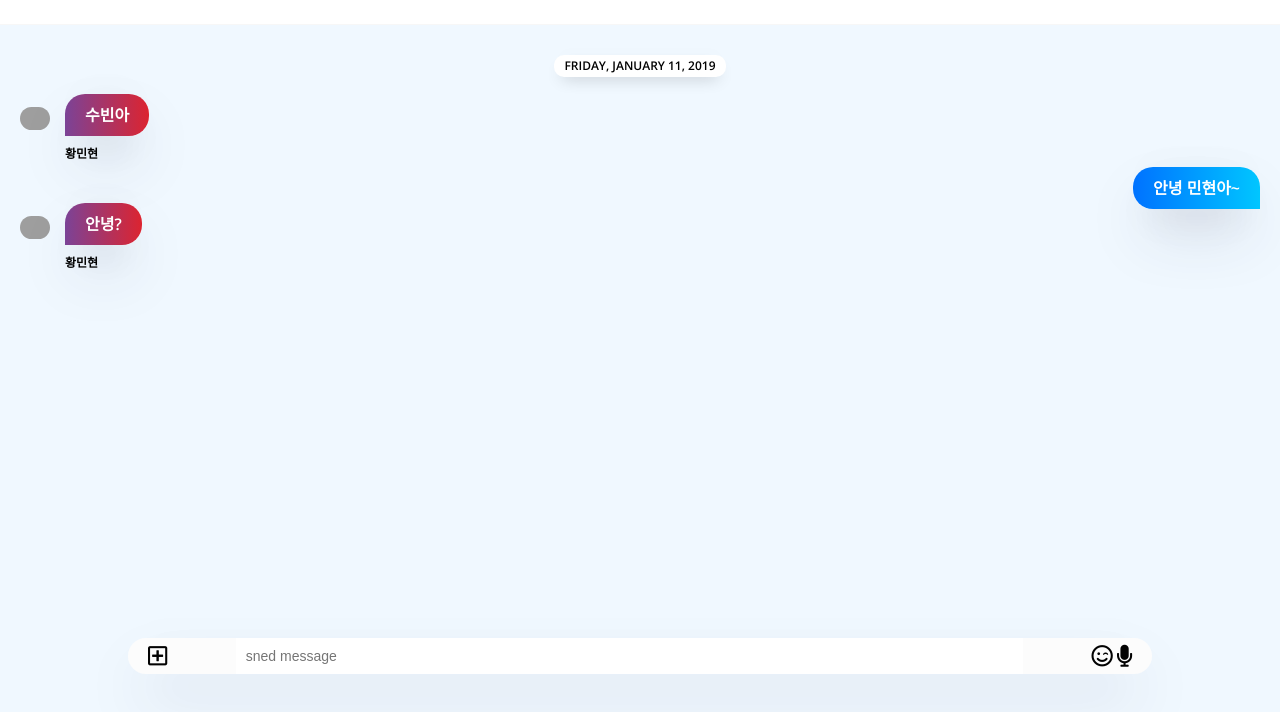
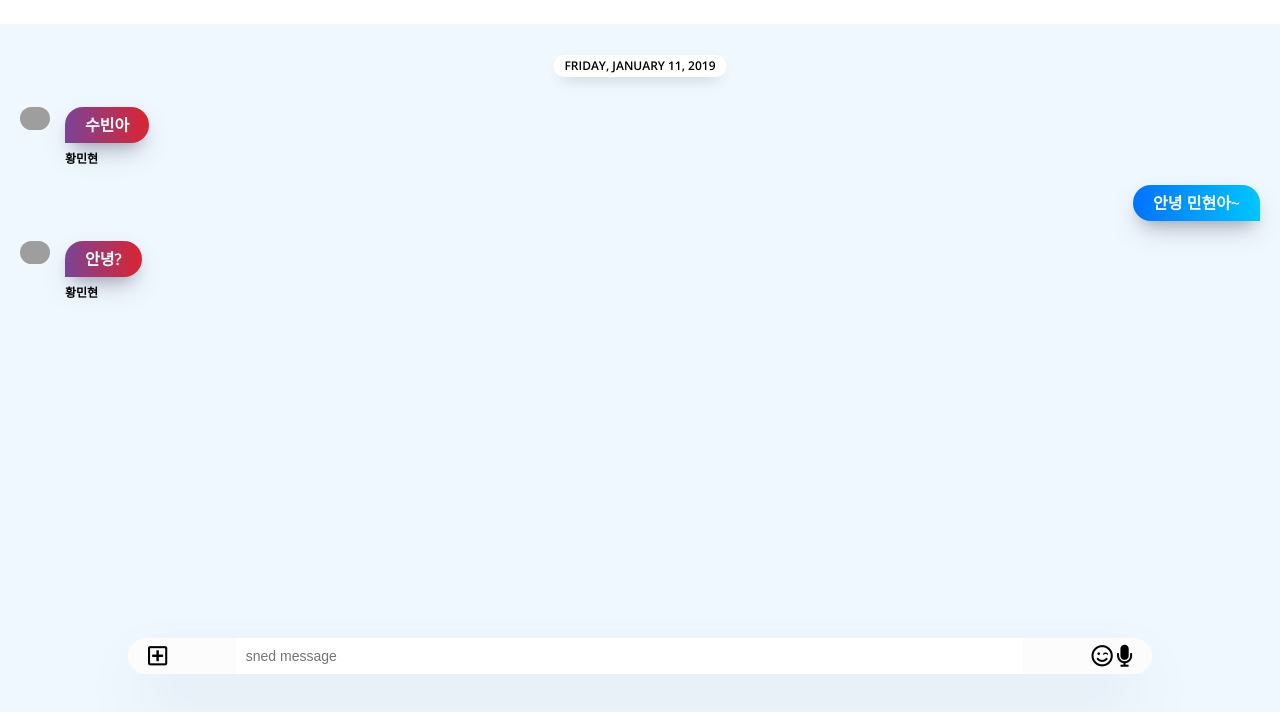
Before and after one commit to kangsubeen/kakao-clone-v2, a plain HTML site: page chat.html in a window 1280 px wide. Shown: the part 76-788 px from the top of the page. Drawn offline with nearby package versions, Linux system fonts and the light colour scheme; grey boxes are pictures that could not be loaded.

Commit message:
2.16
Bugfixing

```diff
--- a/css/chat.css
+++ b/css/chat.css
@@ -92,8 +92,10 @@
 
 .message .message__bubble {
   background-color: white;
-  box-shadow: 0 30px 60px -12px rgba(50, 50, 93, 0.25),
-    0 18px 36px -18px rgba(0, 0, 0, 0.3), 0 -12px 36px -8px rgba(0, 0, 0, 0.025);
+  display: block;
+  box-shadow: rgba(50, 50, 93, 0.25) 0px 13px 27px -5px,
+    rgba(0, 0, 0, 0.3) 0px 8px 16px -8px,
+    rgba(0, 0, 0, 0.024) 0px -6px 16px -6px;
   padding: 10px 20px;
   border-radius: 20px;
   color: white;
@@ -101,7 +103,7 @@
 }
 
 .incoming-message .message__author {
-  margin-top: 25px;
+  margin-top: 10px;
   display: block;
   font-weight: 600;
   font-size: 12px;
```
